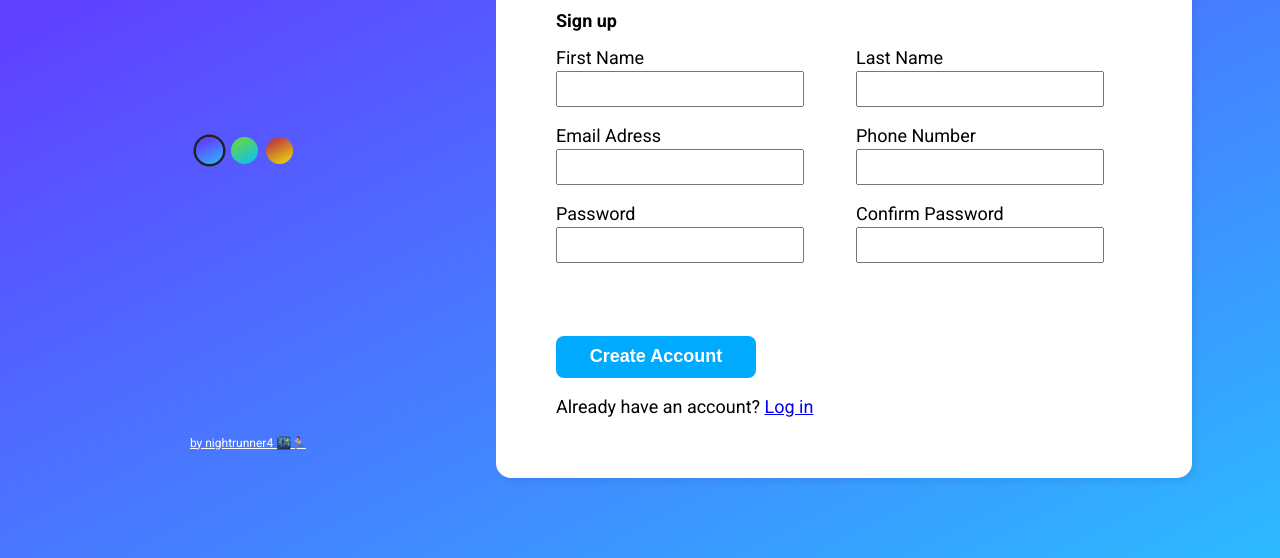
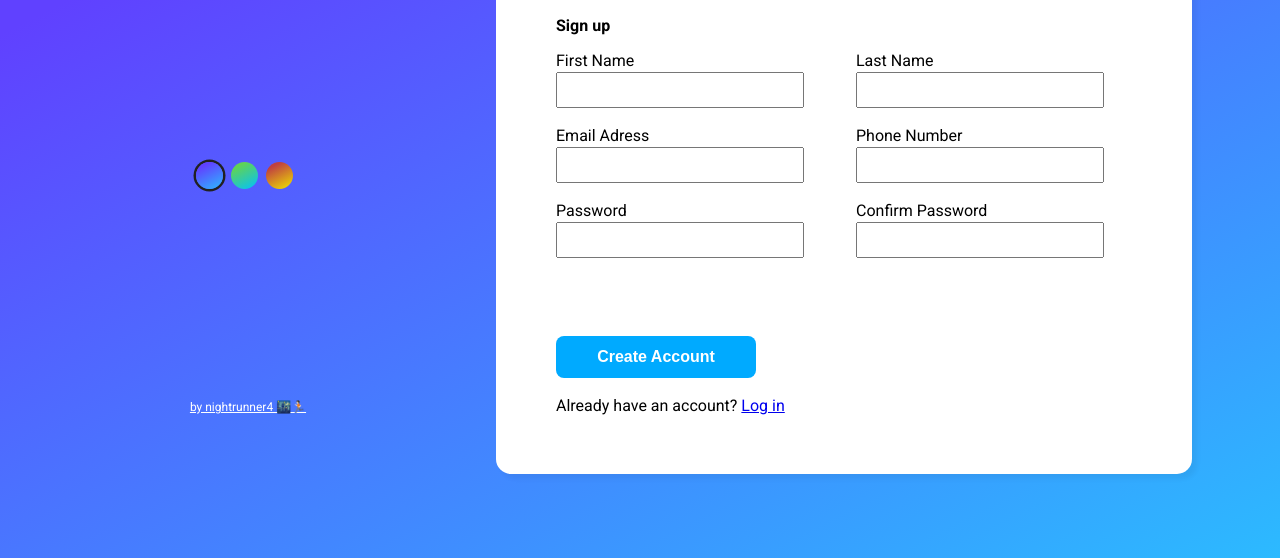
Before and after one commit to amadeu-io/Sign-up-Form, a plain HTML site: page index.html in a window 1280 px wide. Shown: the part 242-800 px from the top of the page. Drawn offline with Linux system fonts and the light colour scheme.

Commit message:
Improve how the layout is built
The page visual look won't change much after this commit, but the code
is cleaner and more uniform. Basically, there were some sketchy margins
and paddins to make the layout work, I removed those, made the form
box have the same padding both vertical and horizontal, the elements
at left and right containers are now perfectly vertically aligned,
the position of the theme buttons container is slightly fine tuned up
with transform: translate().

```diff
--- a/style.css
+++ b/style.css
@@ -18,14 +18,17 @@ body {
     background: var(--blue-gradient); /*default*/
 }
 
+.left-container, .right-container {
+    height: 64vh;
+}
+
 /* title side */
 
 .left-container {
     width: 25vw;
-    height: 80vh;
     display: flex;
     flex-direction: column;
-    justify-content: center;
+    justify-content: space-between;
     align-items: center;
 }
 
@@ -33,8 +36,6 @@ h1 {
     font-size: 70px;
     font-weight: bold;
     color: white;
-    position: fixed;
-    top: 150px;
 }
 
 .theme-buttons {
@@ -42,6 +43,7 @@ h1 {
     grid-template-columns: repeat(3, 35px);
     align-content: space-evenly;
     align-items: center;
+    transform: translate(0, -10px);
 }
 
 #blue, #green, #orange{
@@ -67,11 +69,6 @@ h1 {
     box-shadow: 0 0 0 2.5px rgb(33, 33, 33);
 }
 
-.credits {
-    position: relative;
-    bottom: -270px;
-}
-
 .credits a {
     color: white;
     font-size: 12px;
@@ -82,13 +79,12 @@ h1 {
 .right-container {
     background-color: white;
     width: 45vw;
-    height: 80vh;
     border-radius: 15px;
-    padding: 0 60px;
+    padding: 60px;
     display: flex;
     flex-direction: column;
-    justify-content: space-evenly;
-    font-size: 18px;
+    justify-content: space-between;
+    font-size: 16px;
     box-shadow: 5px 5px 5px 0px rgba(0, 0, 0, 0.05);
 }
 
@@ -97,20 +93,12 @@ h1 {
 }
 
 .description {
-    height: 100px;
     line-height: 1.5;
 }
 
 h2 {
     font-weight: bold;
-    margin: 9px 0;
-}
-
-.form {
-    display: flex;
-    flex-direction: column;
-    justify-content: space-between;
-    margin-top: -60px;
+    margin-bottom: 9px;
 }
 
 form {
@@ -120,7 +108,7 @@ form {
 }
 
 label {
-    margin-bottom: 4px;
+    margin-bottom: 3px;
 }
 
 input {
@@ -138,26 +126,25 @@ input {
 }
 
 .checkout {
-    height: 10vh;
     display: flex;
     flex-direction: column;
     justify-content: space-between;
 }
 
 #create-account {
+    font-size: inherit;
+    font-weight: bold;
     color: white;
+    background-color: var(--blue-solid);
     width: 200px;
     height: 42px;
     border: 0;
-    background-color: var(--blue-solid);
     border-radius: 8px;
-    font-size: inherit;
-    font-weight: bold;
+    margin-bottom: 20px;
 }
 
 #create-account:hover {
     cursor: pointer;
-    background-color: #0085eb;
+    background-color: #0085eb;  /*! this needs to be fixed*/
     transition: 0.2s;
-
 }
```
Also changed, not shown: 1 other file.
